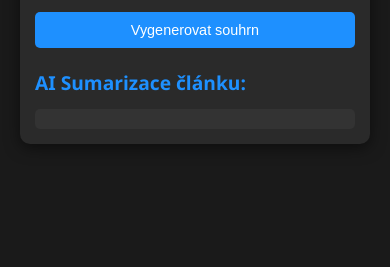
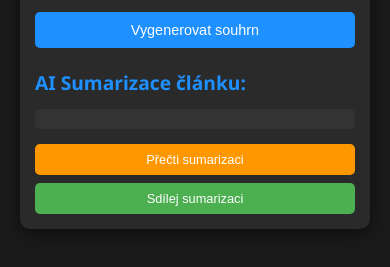
Before and after one commit to martinzeman333/summary-app, a website: page public/index.html in a window 390 px wide. Shown: the part 149-416 px from the top of the page. Drawn offline with Linux system fonts and the light colour scheme.

Commit message:
Update index.html

```diff
--- a/public/index.html
+++ b/public/index.html
@@ -20,15 +20,15 @@
             min-height: 100vh;
             display: flex;
             justify-content: center;
-            align-items: flex-start; /* Změna z center na flex-start pro lepší odsazení shora */
+            align-items: flex-start;
         }
 
         h1 {
             text-align: center;
             color: #ffffff;
-            margin-bottom: 30px; /* Větší odsazení dolů */
+            margin-bottom: 30px;
             font-size: 2rem;
-            margin-top: 20px; /* Odsazení shora */
+            margin-top: 20px;
         }
 
         .container {
@@ -98,15 +98,44 @@
             background-color: #444;
             border-radius: 5px;
             margin-bottom: 15px;
-            margin-top: 20px; /* Odsazení od tlačítka */
+            margin-top: 20px;
             overflow: hidden;
         }
 
         #progress-bar {
             width: 0%;
             height: 10px;
-            background-color: #2e7d32; /* Tmavě zelená barva */
+            background-color: #2e7d32;
             transition: width 0.1s ease;
+        }
+
+        /* Nová tlačítka */
+        .action-buttons {
+            display: flex;
+            gap: 10px;
+            margin-top: 15px;
+        }
+
+        .action-buttons button {
+            flex: 1;
+            padding: 10px;
+            font-size: 0.9rem;
+        }
+
+        #read-button {
+            background-color: #ff9800;
+        }
+
+        #read-button:hover {
+            background-color: #fb8c00;
+        }
+
+        #share-button {
+            background-color: #4caf50;
+        }
+
+        #share-button:hover {
+            background-color: #43a047;
         }
 
         /* Responzivní design */
@@ -139,6 +168,16 @@
             #progress-container {
                 margin-top: 15px;
             }
+
+            .action-buttons {
+                flex-direction: column;
+                gap: 8px;
+            }
+
+            .action-buttons button {
+                font-size: 0.8rem;
+                padding: 8px;
+            }
         }
     </style>
 </head>
@@ -153,10 +192,16 @@
         <div id="result">
             <h2>AI Sumarizace článku:</h2>
             <div id="referat"></div>
+            <div class="action-buttons">
+                <button id="read-button" onclick="readSummary()">Přečti sumarizaci</button>
+                <button id="share-button" onclick="shareSummary()">Sdílej sumarizaci</button>
+            </div>
         </div>
     </div>
 
     <script>
+        let isReading = false; // Proměnná pro sledování, zda se přehrává
+
         async function generateSummary() {
             const urlInput = document.getElementById('urlInput').value;
             const referatDiv = document.getElementById('referat');
@@ -177,7 +222,7 @@
             let progress = 0;
             const interval = setInterval(() => {
                 progress += 5;
-                if (progress <= 90) { // Až 90 %, zbytek po dokončení
+                if (progress <= 90) {
                     progressBar.style.width = `${progress}%`;
                 }
             }, 100);
@@ -192,7 +237,7 @@
                 });
 
                 clearInterval(interval);
-                progressBar.style.width = '100%'; // Po dokončení 100 %
+                progressBar.style.width = '100%';
 
                 if (!response.ok) {
                     throw new Error('Chyba při zpracování požadavku');
@@ -207,8 +252,66 @@
                 referatDiv.textContent = '';
             } finally {
                 setTimeout(() => {
-                    progressContainer.style.display = 'none'; // Skryjeme progress bar po dokončení
+                    progressContainer.style.display = 'none';
                 }, 500);
+            }
+        }
+
+        function readSummary() {
+            const referatDiv = document.getElementById('referat');
+            const text = referatDiv.textContent;
+
+            if (!text) {
+                alert('Nejprve vygenerujte sumarizaci.');
+                return;
+            }
+
+            // Zrušíme předchozí přehrávání, pokud běží
+            if (isReading) {
+                window.speechSynthesis.cancel();
+                isReading = false;
+                document.getElementById('read-button').textContent = 'Přečti sumarizaci';
+                return;
+            }
+
+            // Vytvoříme nový SpeechSynthesisUtterance
+            const utterance = new SpeechSynthesisUtterance(text);
+            utterance.lang = 'cs-CZ'; // Nastavíme jazyk na češtinu
+            utterance.rate = 1.0; // Rychlost čtení
+            utterance.pitch = 1.0; // Výška hlasu
+            utterance.volume = 1.0; // Hlasitost
+
+            // Přehrajeme text
+            window.speechSynthesis.speak(utterance);
+            isReading = true;
+            document.getElementById('read-button').textContent = 'Zastavit čtení';
+
+            // Po skončení čtení resetujeme tlačítko
+            utterance.onend = () => {
+                isReading = false;
+                document.getElementById('read-button').textContent = 'Přečti sumarizaci';
+            };
+        }
+
+        function shareSummary() {
+            const referatDiv = document.getElementById('referat');
+            const text = referatDiv.textContent;
+
+            if (!text) {
+                alert('Nejprve vygenerujte sumarizaci.');
+                return;
+            }
+
+            if (navigator.share) {
+                navigator.share({
+                    title: 'AI Sumarizace článku',
+                    text: text,
+                    url: window.location.href,
+                })
+                .then(() => console.log('Sdílení úspěšné'))
+                .catch((error) => console.log('Chyba při sdílení:', error));
+            } else {
+                alert('Sdílení není v tomto prohlížeči podporováno. Zkopírujte text ručně.');
             }
         }
     </script>
```
